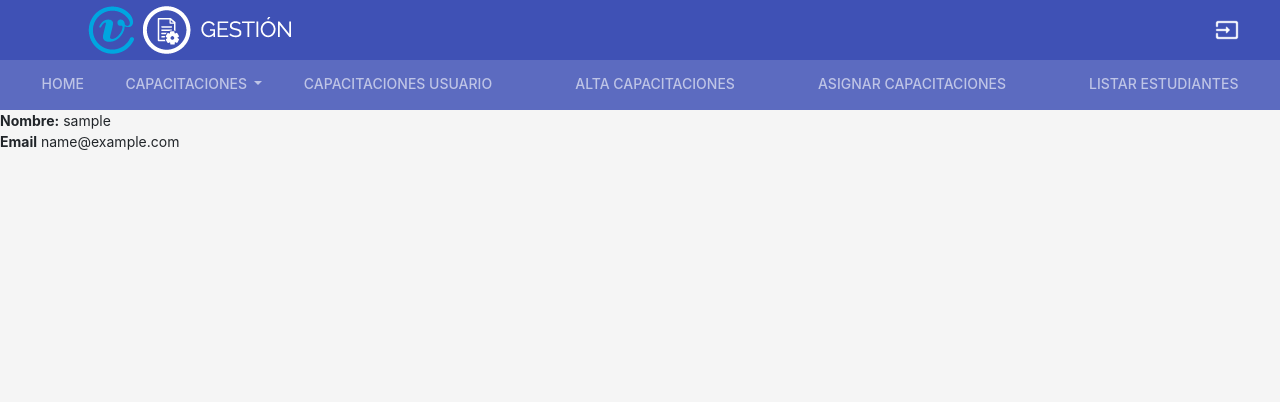
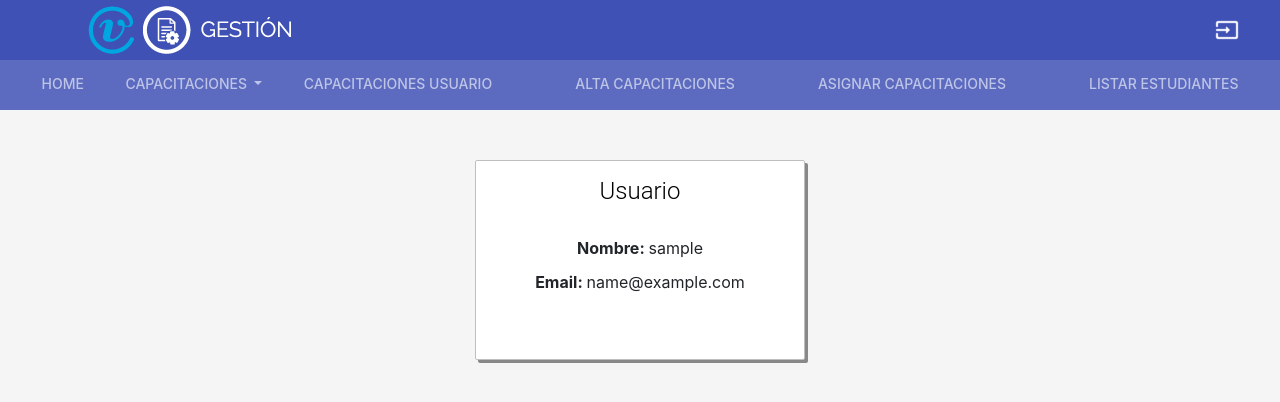
Before and after one commit to LucioTrucco/SistemaSeguimientoCapacitaciones, a Flask app: page /usuarios/1 in a window 1280 px wide. Shown: the top 402 px of the page. Run offline with Flask 2, Linux system fonts and the light colour scheme; the visitor is signed in with stand-in values (Sample User, id 1); data comes from the database, SQL or seed files in the repository; some libraries are stand-ins or nearby versions.

Commit message:
Estilos a detalle de usuario.

```diff
--- a/Codigo/app/static/css/styles.css
+++ b/Codigo/app/static/css/styles.css
@@ -225,7 +225,6 @@ a:hover{
 	text-align: center;
 	position: relative;
 	top: 50%;
-	transform:translateY(50%);
 }
 
 .img-avatar{
@@ -342,3 +341,26 @@ a:hover{
 	position: relative;
 	top:10%;
 }
+
+.card-user-details{
+	position: relative;
+	width: 500px;
+	height: 800px;
+	background-color: white;
+	top:50%;
+	left: 50%;
+}
+
+.contenido{
+	position: absolute;
+	top: 50%;
+	left: 50%;
+	transform: translate(-50%,-50%);
+}
+
+.user{
+	display: block;
+	position: relative;
+	margin-top: 10px;
+
+}
--- a/Codigo/app/templates/user_details.html
+++ b/Codigo/app/templates/user_details.html
@@ -1,7 +1,16 @@
 {% extends "base.html" %}
 
 {% block content %}
-    <b>Nombre:</b> {{ user.username }}  <br>
-    <b>Email</b> {{ user.email }}<br>
+<div class="contenedorcard">
+    <div class="demo-card-wide mdl-card carta" >
+            <div class="mdl-card__title">
+                    <h2 class="mdl-card__title-text titulo">Usuario</h2>
+            </div>
+            <div class="mdl-textfield mdl-js-textfield contenido">
+            <div class="user"><b>Nombre: </b> {{ user.username }}</div>
+            <div class="user"><b>Email: </b> {{ user.email }}</div>
+            </div>
+    </div>
+</div>
     {% block confirm %} {% endblock %}
 {% endblock %}
--- a/Codigo/config.py
+++ b/Codigo/config.py
@@ -3,7 +3,7 @@ import os
 basedir = os.path.abspath(os.path.dirname(__file__))
 DB_URI= "mysql+mysqlconnector://{username}:{password}@{hostname}/{databasename}".format(
     username='root',
-    password='root',
+    password='lala123',
     hostname='localhost:3306',
     databasename='capacitaciones'
 )
```
